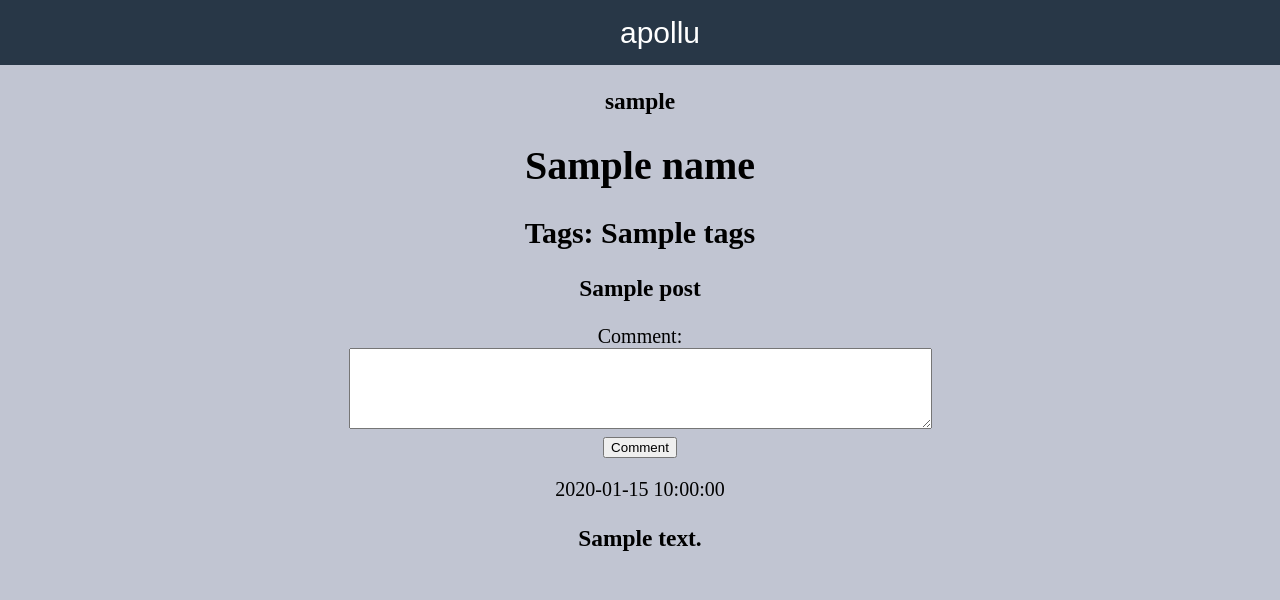
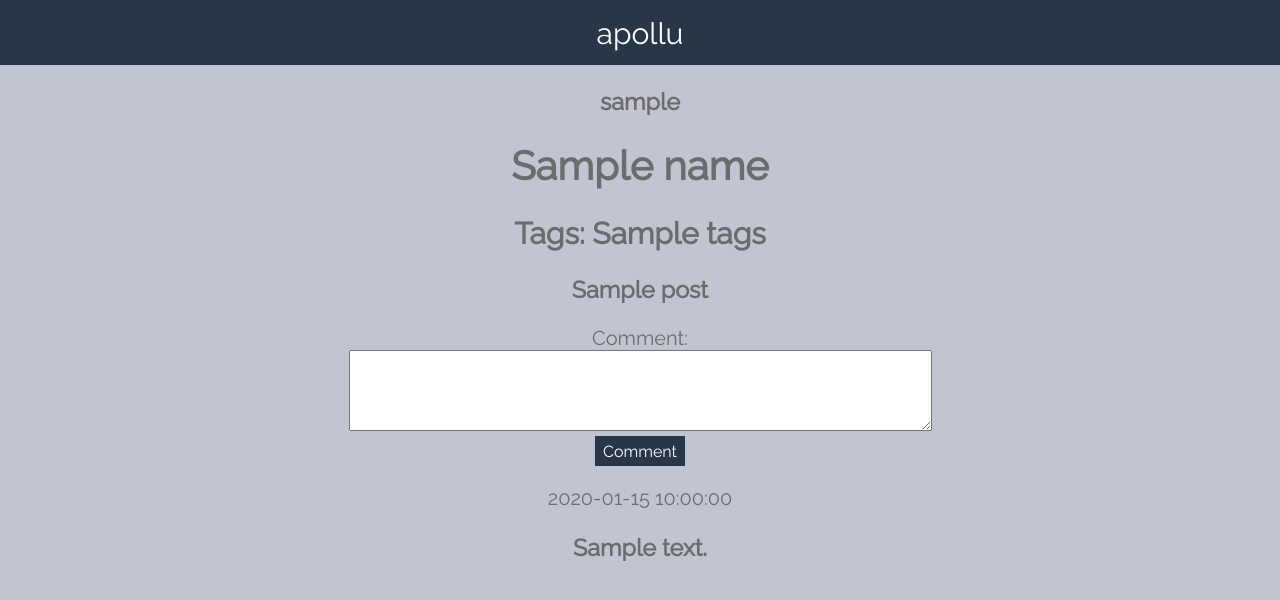
Before and after one commit to CSSIMusicApp/Apollu, a Python web app: template cssimusicapp/templates/textarticle.html in a window 1280 px wide. Shown: the top 600 px of the page. Run offline with Jinja, Linux system fonts and the light colour scheme; the template is opened without the code that fills it: most values are stand-ins (such as "Sample title", 1, 10 or a date in 2020).

Commit message:
formatting

```diff
--- a/cssimusicapp/stylesheets/article.css
+++ b/cssimusicapp/stylesheets/article.css
@@ -10,13 +10,19 @@ html {
   height: 65px;
   background: rgb(40, 55, 71);
   margin: 0;
+  padding: 0;
+  font-family: 'Raleway', sans-serif;
+  color: rgb(108,108,109);
+  font-size: 30px;
 }
 
 ul {
   list-style-type: none;
   text-decoration: none;
-  color: red;
+  color: rgb(108,108,109);
+  font-family: 'Raleway', sans-serif;
   margin: 0;
+  padding: 0;
 }
 
 a {
@@ -29,13 +35,28 @@ a {
 #article-name {
   padding-top: 16px;
   font-size: 30px;
+  font-family: 'Raleway', sans-serif;
+  margin-left: 0;
+}
+
+#comment-button {
+  font-family: 'Raleway', sans-serif;
+  font-size: 16px;
+  height: 30px;
+  width: 90px;
+  margin-left: 0;
+  background: rgb(40, 55, 71);
+  color: white;
+  border: none;
 }
 
 body {
   background: rgb(193, 197, 210);
-  color:black;
+  color: rgb(108,108,109);
   font-size:20px;
+  font-family: 'Raleway', sans-serif;
   text-align: center;
   z-index: 2;
   margin: 0;
+  padding: 0;
 }
--- a/cssimusicapp/stylesheets/header.css
+++ b/cssimusicapp/stylesheets/header.css
@@ -28,7 +28,7 @@ header .header-content {
 
 header #friends {
     position: absolute;
-    left: 14.8%;
+    left: 14.2%;
     margin: 0px;
     padding: 0px;
     padding-top: 25px;
@@ -37,7 +37,7 @@ header #friends {
 
 header #apollu {
     position: absolute;
-    left: 47.3%;
+    left: 46%;
     font-size: 30px;
     margin: 0px 0px;
     padding: 0px;
--- a/cssimusicapp/stylesheets/signup.css
+++ b/cssimusicapp/stylesheets/signup.css
@@ -33,7 +33,7 @@ a {
   height: 550px;
   background: rgb(193, 197, 210);
   overflow: hidden;
-  margin-top: 20%;
+  margin-top: 27%;
 }
 
 #name {
@@ -44,7 +44,7 @@ a {
 }
 
 .signup-form {
-  position: fixed;
+  position: relative;
   top: 40%;
   left: 52%;
   transform: translate(-50%, -50%);
--- a/cssimusicapp/templates/textarticle.html
+++ b/cssimusicapp/templates/textarticle.html
@@ -3,6 +3,7 @@
   <head>
     <meta charset="utf-8">
     <link rel="stylesheet" href="/stylesheets/article.css">
+    <link href="https://fonts.googleapis.com/css?family=Raleway" rel="stylesheet">
     <title>{{article_name}}</title>
   </head>
   <body>
--- a/cssimusicapp/templates/youtubearticle.html
+++ b/cssimusicapp/templates/youtubearticle.html
@@ -3,6 +3,7 @@
   <head>
     <meta charset="utf-8">
     <link rel="stylesheet" href="/stylesheets/article.css">
+    <link href="https://fonts.googleapis.com/css?family=Raleway" rel="stylesheet">
     <script src="https://ajax.googleapis.com/ajax/libs/jquery/2.2.4/jquery.min.js" target="_blank"></script>
     <!-- <script src="/scripts/youtubeapi.js"></script> -->
     <title>{{name}}</title>
```
Also changed, not shown: cssimusicapp/stylesheets/home.css (+8 -5 lines), cssimusicapp/templates/article.html (deleted).
